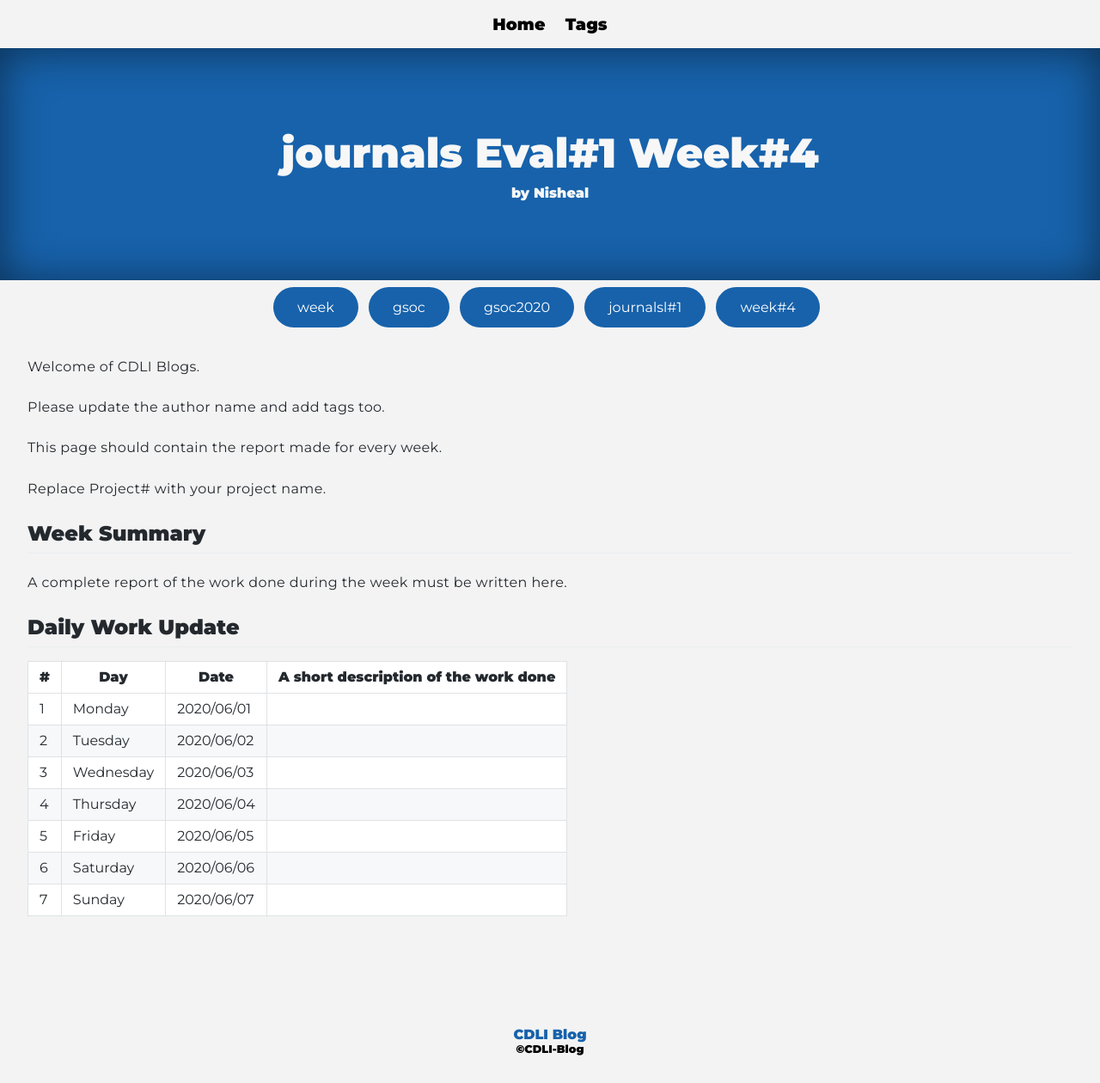
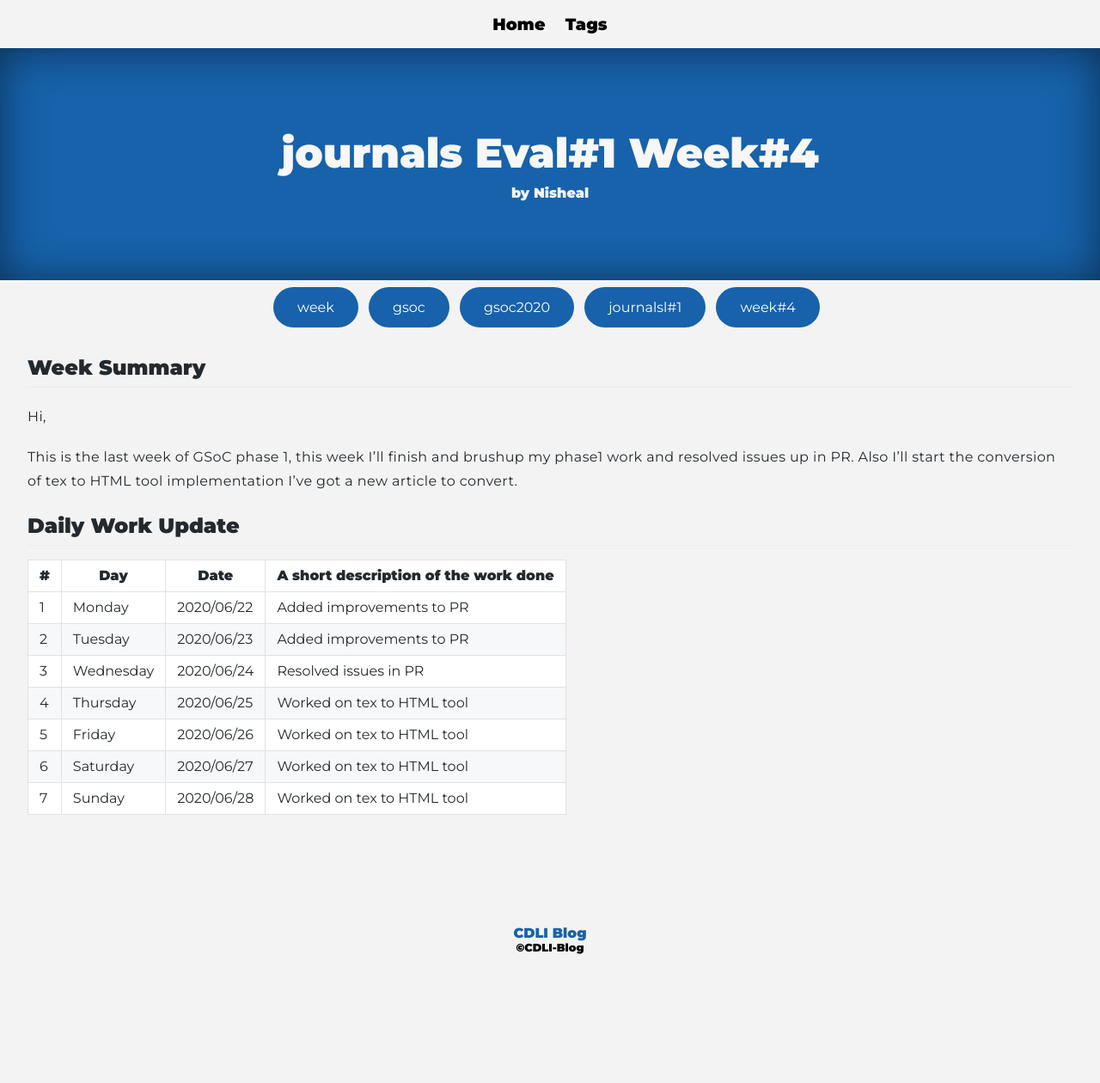
Before and after one commit to cdli-gh/blog, a Jekyll site: the page built from _blog/gsoc20/journals/posts/04_week4.md, in a window 1280 px wide. Shown: the whole page at 86% size. Built offline with Jekyll 4.4.1, drawn with Linux system fonts in a browser that asks for light colours; Markdown is read by kramdown in place of the engine named in the settings; after the commit the page ends 1142 px from its top, so only the background shows below that.

Commit message:
Update 04_week4.md

```diff
--- a/_blog/gsoc20/journals/posts/04_week4.md
+++ b/_blog/gsoc20/journals/posts/04_week4.md
@@ -4,27 +4,22 @@ title: journals Eval#1 Week#4
 author: "Nisheal"
 tags: ["week","gsoc","gsoc2020","journalsl#1","week#4"]
 ---
-Welcome of CDLI Blogs.
-
-Please update the author name and add tags too.
-
-This page should contain the report made for every week.
-
-Replace Project# with your project name.
 
 ## Week Summary
 
-A complete report of the work done during the week must be written here.
+Hi,
 
+This is the last week of GSoC phase 1, this week I'll finish and brushup my phase1 work and resolved issues up in PR.
+Also I'll start the conversion of tex to HTML tool implementation I've got a new article to convert.
 
 ## Daily Work Update
 
 |\#|Day|Date|A short description of the work done|
 |---	|---	|---	|---	|
-|1   	| Monday 	|   2020/06/01	|   	|
-|2   	| Tuesday  	|   2020/06/02	|   	|
-|3   	| Wednesday  	|  2020/06/03 	|   	|
-|4   	| Thursday  	|   2020/06/04	|   	|
-|5   	| Friday  	|   2020/06/05	|   	|
-|6   	| Saturday  	|   2020/06/06	|   	|
-|7   	| Sunday  	|   2020/06/07	|   	|
+|1   	| Monday 	|   2020/06/22	|  Added improvements to PR 	|
+|2   	| Tuesday  	|   2020/06/23	|   Added improvements to PR 	|
+|3   	| Wednesday  	|  2020/06/24 	|   Resolved issues in PR 	|
+|4   	| Thursday  	|   2020/06/25	|   Worked on tex to HTML tool 	|
+|5   	| Friday  	|   2020/06/26	|  Worked on tex to HTML tool 	|
+|6   	| Saturday  	|   2020/06/27	|  Worked on tex to HTML tool  	|
+|7   	| Sunday  	|   2020/06/28	| Worked on tex to HTML tool  	|
```
